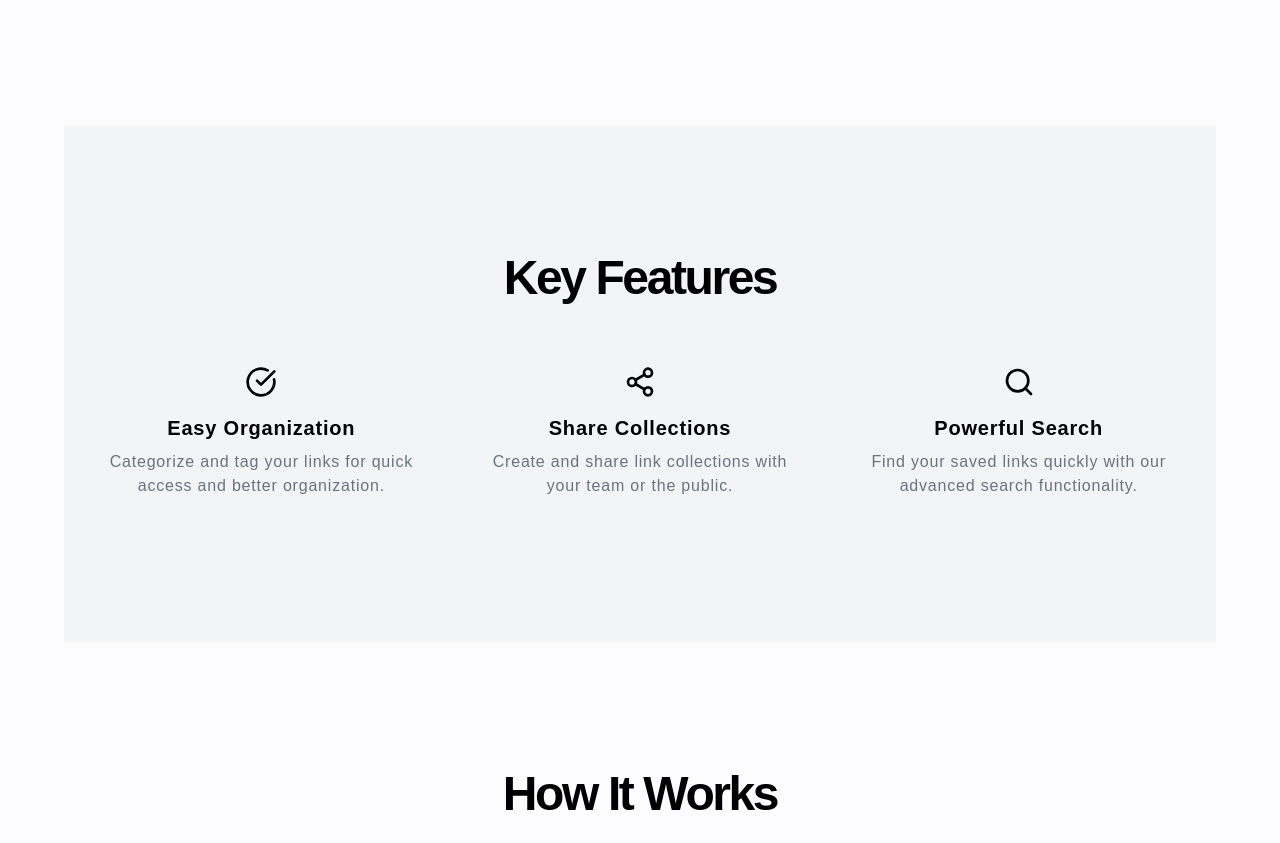
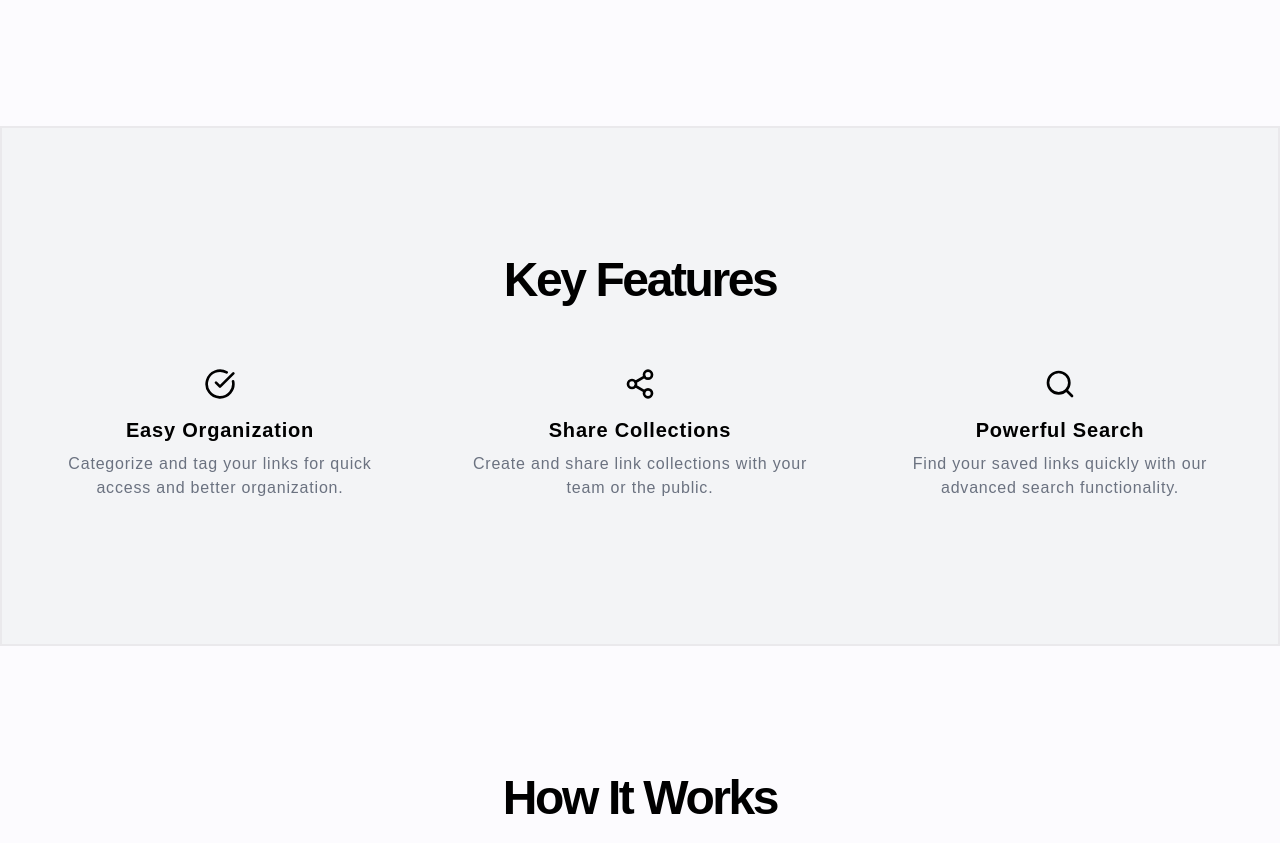
Before and after one commit to GauravSinghdev/JustLinks, a Next.js app: page / in a window 1280 px wide. Shown: the part 760-1603 px from the top of the page. Built offline with nearby package versions, Linux system fonts and the light colour scheme; no server answers.

Commit message:
fixing css home page

```diff
--- a/src/app/(main)/dashboard/page.tsx
+++ b/src/app/(main)/dashboard/page.tsx
@@ -10,7 +10,7 @@ export const metadata: Metadata = {
 export default function Page() {
   return (
     <Suspense>
-      <div className="">
+      <div className="max-w-6xl mx-auto">
         <RedirectServer />
         <div className="flex flex-col gap-10 max-w-full">
           <div>
--- a/src/app/(main)/layout.tsx
+++ b/src/app/(main)/layout.tsx
@@ -13,7 +13,7 @@ export default async function Layout({
       <div className="flex flex-col  tracking-wider">
         <div className="min-h-screen">
           <Navbar />
-          <div className="flex flex-col grow gap-5 py-5 max-w-6xl mx-auto">
+          <div className="flex flex-col grow gap-5 py-5">
             {children}
           </div>
         </div>
--- a/src/app/(main)/learn-more/page.tsx
+++ b/src/app/(main)/learn-more/page.tsx
@@ -3,7 +3,7 @@ import React from 'react'
 
 export default async function page() {
   return (
-    <div>
+    <div className='max-w-6xl mx-auto'>
       Learn more page
     </div>
   )
--- a/src/app/(main)/page.tsx
+++ b/src/app/(main)/page.tsx
@@ -8,7 +8,7 @@ export default function LandingPage() {
   return (
     <div className="flex flex-col">
       <Redirect />
-      <main className="">
+      <main className=" ">
         <section className="w-full py-12 md:py-24 lg:py-32 xl:py-48 lg:h-screen">
           <div className="px-4 py-10 md:py-0 md:px-6">
             <div className="flex flex-col items-center space-y-4 text-center">
@@ -32,7 +32,7 @@ export default function LandingPage() {
             </div>
           </div>
         </section>
-        <section className="w-full py-12 md:py-24 lg:py-32 bg-gray-100 dark:bg-gray-800">
+        <section className="w-full py-12 md:py-24 lg:py-32 bg-gray-100 dark:bg-gray-800 border-2">
           <div className="container px-4 md:px-6">
             <h2 className="text-3xl font-bold tracking-tighter sm:text-5xl text-center mb-12">
               Key Features
```
